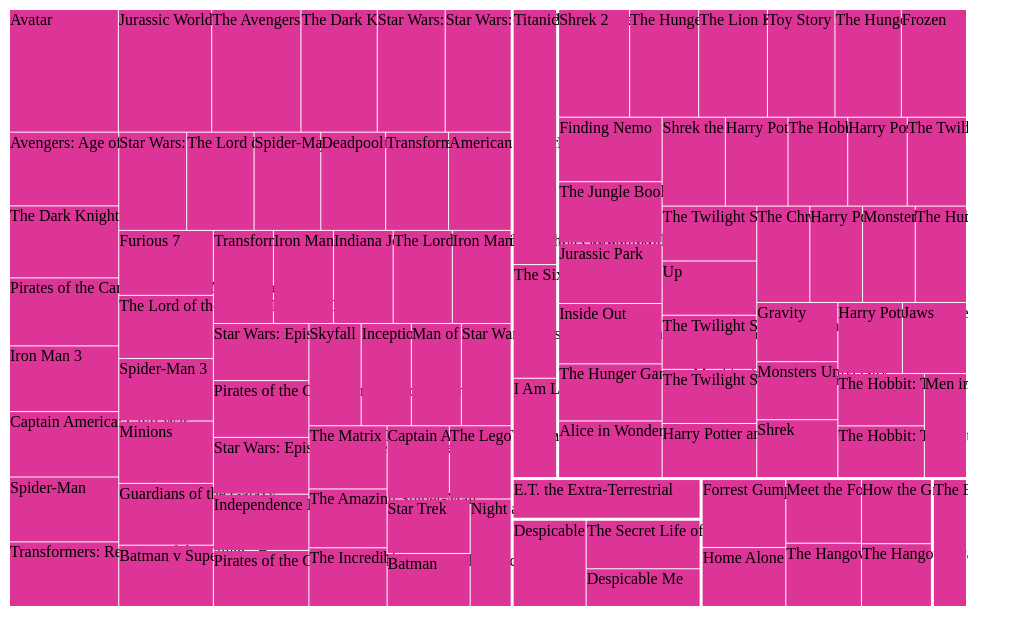
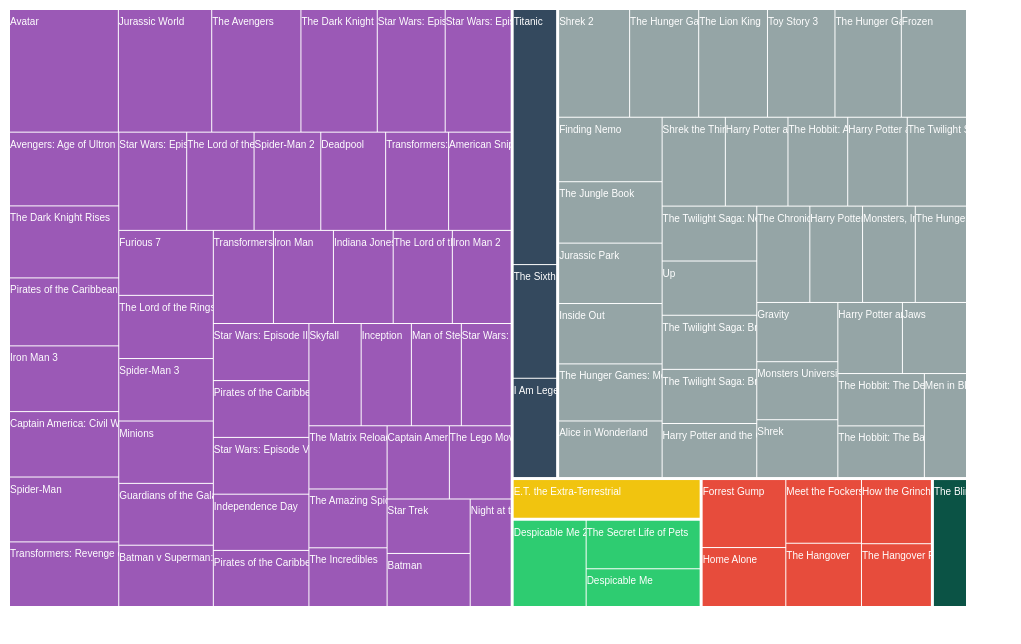
Before and after one commit to Pherang/d3-treemap, a plain HTML site: page index.html in a window 1280 px wide. Shown: the whole page, without its empty margins (0-1021 px from the left). Drawn offline with Linux system fonts and the light colour scheme.

Commit message:
Added colors for categories of movie

```diff
--- a/index.html
+++ b/index.html
@@ -6,20 +6,27 @@
 
     <style>
 
-
+    text {
+      fill: white;
+      font: 10px sans-serif;
+    }
 
     </style>
   </head>
 
   <body>
 
-    <svg class="treeroot" width="960" height="600"></svg>
-
+    <svg class="map" width="960" height="600"></svg>
 
     <script>
 
-     let treeroot = d3.select(".treeroot")
+     let map = d3.select(".map")
      let root;
+
+     let cDomain = []
+
+     let cScale = d3.scaleOrdinal()
+                    .range(['#9B59B6', '#34495E', '#95A5A6', '#F1C40F', '#2ECC71', '#E74C3C', '#0B5345'])
 
       d3.json("movie-data.json").then( function(data) {
 
@@ -28,12 +35,15 @@
                 .sum( function(d) { return d.value })
                 .sort( function(a,b) { return b.value - b.value })
 
-        console.log("BEFORE TREEMAP",root)
-        console.log("Leaves",root.leaves())
+
+        for (let genre of data.children) {
+          cDomain.push(genre.name)
+        }
+
+        cScale.domain(cDomain)
 
         return root
       }).then( function(root) {
-
 
         let treemap = d3.treemap()
                         .size([960, 600])
@@ -41,10 +51,7 @@
 
         treemap(root)
 
-        console.log("After Treemap", root)
-        console.log("After Treemap", root.leaves())
-
-        let block = treeroot.selectAll("g")
+        let block = map.selectAll("g")
                       .data(root.leaves())
                       .enter().append("g")
           .attr("transform", function(d) { return "translate(" + d.x0 + "," + d.y0 + ")"; })
@@ -56,7 +63,7 @@
              .attr("data-value", (d) => (d.data.value))
              .attr("width", function(d) { return d.x1 - d.x0; })
              .attr("height", function(d) { return d.y1 - d.y0; })
-             .attr("fill", function(d) { return "#dd3497"; })
+             .attr("fill", function(d) { return cScale(d.data.category); })
 
         block.append("text")
              .attr("y", 15)
```
